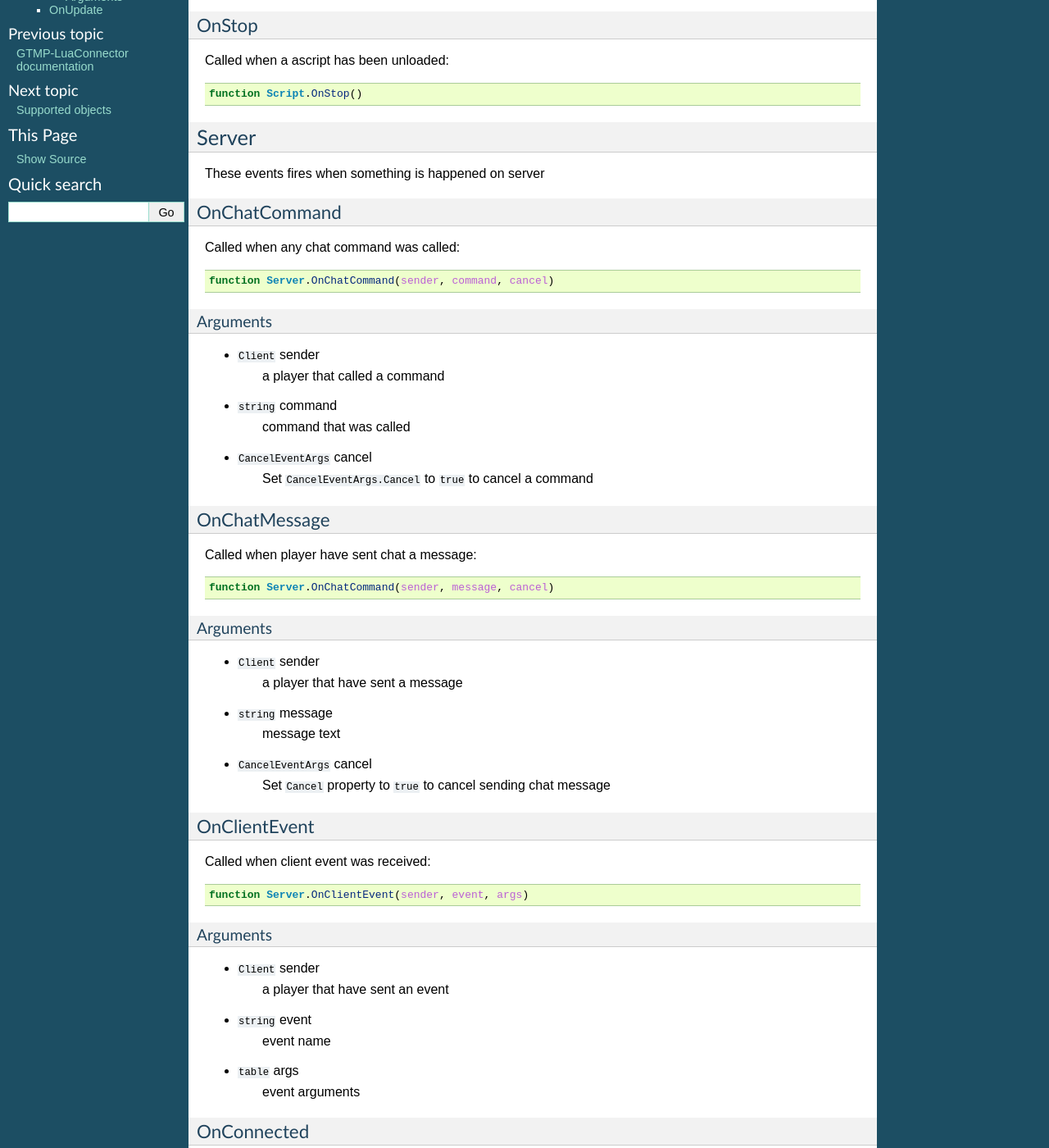
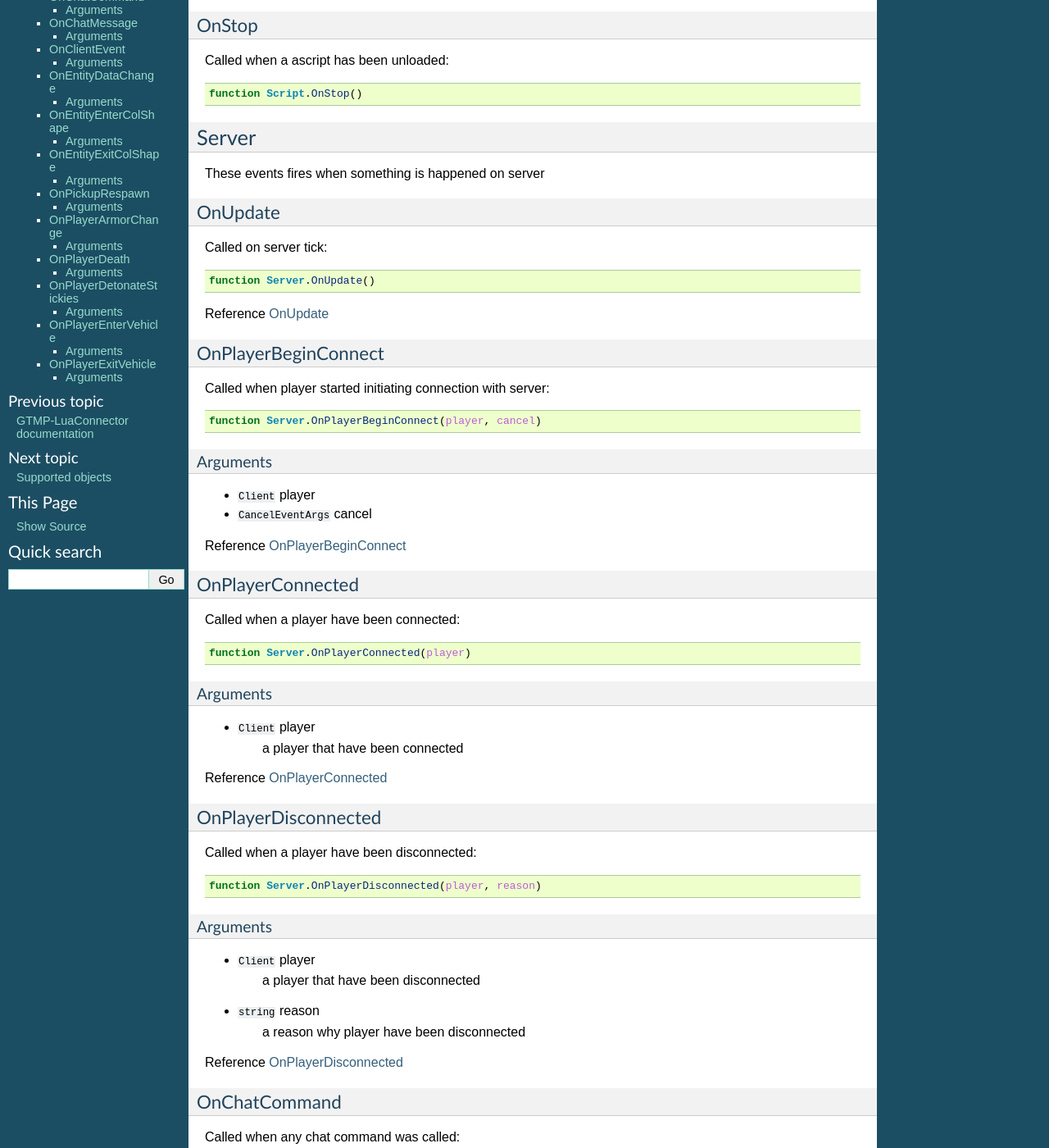
Before and after one commit to romgerman/LuaConnector-Documentation, a Sphinx documentation site: the page built from source/events.rst, in a window 1280 px wide and 1400 px high, scrolled down 310 px. Shown: the whole window at 82% size. Built offline with Sphinx 7.4.7, drawn with Linux system fonts in a browser that asks for light colours; some of the changed text lies outside the part shown.

Commit message:
More stuff

```diff
--- a/source/events.rst
+++ b/source/events.rst
@@ -30,6 +30,71 @@
 
 These events fires when something is happened on server
 
+==============
+OnUpdate
+==============
+
+Called on server tick::
+
+	function Server.OnUpdate()
+
+Reference `OnUpdate <https://wiki.gt-mp.net/index.php?title=OnUpdate>`_
+
+==========================
+OnPlayerBeginConnect
+==========================
+
+Called when player started initiating connection with server::
+
+	function Server.OnPlayerBeginConnect(player, cancel)
+
+---------
+Arguments
+---------
+
+* ``Client`` player
+
+* ``CancelEventArgs`` cancel
+
+Reference `OnPlayerBeginConnect <https://wiki.gt-mp.net/index.php?title=OnPlayerBeginConnect>`_
+
+===================
+OnPlayerConnected
+===================
+
+Called when a player have been connected::
+
+	function Server.OnPlayerConnected(player)
+
+-------------
+Arguments
+-------------
+
+* ``Client`` player
+	a player that have been connected
+
+Reference `OnPlayerConnected <https://wiki.gt-mp.net/index.php?title=OnPlayerConnected>`_
+
+=====================
+OnPlayerDisconnected
+=====================
+
+Called when a player have been disconnected::
+
+	function Server.OnPlayerDisconnected(player, reason)
+
+-------------
+Arguments
+-------------
+
+* ``Client`` player
+	a player that have been disconnected
+
+* ``string`` reason
+	a reason why player have been disconnected
+
+Reference `OnPlayerDisconnected <https://wiki.gt-mp.net/index.php?title=OnPlayerDisconnected>`_
+
 =============
 OnChatCommand
 =============
@@ -49,7 +114,9 @@
 	command that was called
 
 * ``CancelEventArgs`` cancel
-	Set ``CancelEventArgs.Cancel`` to ``true`` to cancel a command
+	Set ``Cancel`` property to ``true`` to cancel a command
+
+Reference `OnChatCommand <https://wiki.gt-mp.net/index.php?title=OnChatCommand>`_
 
 =============
 OnChatMessage
@@ -57,7 +124,7 @@
 
 Called when player have sent chat a message::
 
-	function Server.OnChatCommand(sender, message, cancel)
+	function Server.OnChatMessage(sender, message, cancel)
 
 ---------
 Arguments
@@ -71,6 +138,8 @@
 
 * ``CancelEventArgs`` cancel
 	Set ``Cancel`` property to ``true`` to cancel sending chat message
+
+Reference `OnChatMessage <https://wiki.gt-mp.net/index.php?title=OnChatMessage>`_
 
 =============
 OnClientEvent
@@ -93,43 +162,167 @@
 * ``table`` args
 	event arguments
 
-=============
-OnConnected
-=============
+Reference `OnClientEventTrigger <https://wiki.gt-mp.net/index.php?title=OnClientEventTrigger>`_
 
-Called when a player have been connected::
+===================
+OnEntityDataChange
+===================
 
-	function Server.OnPlayerConnected(player)
+Called when entity data changes::
 
--------------
+	function Server.OnEntityDataChange(entity, key, oldVal)
+
+---------
 Arguments
--------------
+---------
+
+* ``NetHandle`` entity
+
+* ``string`` key
+
+* ``any`` oldVal
+
+Reference `OnEntityDataChange <https://wiki.gt-mp.net/index.php?title=OnEntityDataChange>`_
+
+=======================
+OnEntityEnterColShape
+=======================
+
+Called when entity enters a collision shape::
+
+	function Server.OnEntityEnterColShape(colshape, entity)
+
+---------
+Arguments
+---------
+
+* ``ColShape`` colshape
+
+* ``NetHandle`` entity
+
+Reference `OnEntityEnterColShape <https://wiki.gt-mp.net/index.php?title=OnEntityEnterColShape>`_
+
+=======================
+OnEntityExitColShape
+=======================
+
+Called when entity exits a collision shape::
+
+	function Server.OnEntityExitColShape(colshape, entity)
+
+---------
+Arguments
+---------
+
+* ``ColShape`` colshape
+
+* ``NetHandle`` entity
+
+Reference `OnEntityExitColShape <https://wiki.gt-mp.net/index.php?title=OnEntityExitColShape>`_
+
+==========================
+OnPickupRespawn
+==========================
+
+Called when a pickup respawn::
+
+	function Server.OnPickupRespawn(pickup)
+
+---------
+Arguments
+---------
+
+* ``NetHandle`` pickup
+
+Reference `OnPickupRespawn <https://wiki.gt-mp.net/index.php?title=OnPickupRespawn>`_
+
+
+==========================
+OnPlayerArmorChange
+==========================
+
+Called when player armor changes::
+
+	function Server.OnPlayerArmorChange(player, oldVal)
+
+---------
+Arguments
+---------
 
 * ``Client`` player
-	a player that have been connected
 
-==============
-OnDisconnected
-==============
+* ``number`` oldVal
 
-Called when a player have been disconnected::
+Reference `OnPlayerArmorChange <https://wiki.gt-mp.net/index.php?title=OnPlayerArmorChange>`_
 
-	function Server.OnPlayerDisconnected(player, reason)
+==========================
+OnPlayerDeath
+==========================
 
--------------
+Called when player have died::
+
+	function Server.OnPlayerDeath(player, killer, weapon)
+
+---------
 Arguments
--------------
+---------
+
+* ``Client`` pickup
+
+* ``NetHandle`` killer
+
+* ``number`` weapon
+
+Reference `OnPlayerDeath <https://wiki.gt-mp.net/index.php?title=OnPlayerDeath>`_
+
+==========================
+OnPlayerDetonateStickies
+==========================
+
+Called when player detonate sticky bombs::
+
+	function Server.OnPlayerDetonateStickies(player)
+
+---------
+Arguments
+---------
 
 * ``Client`` player
-	a player that have been disconnected
 
-* ``string`` reason
-	a reason why player have been disconnected
+Reference `OnPlayerDetonateStickies <https://wiki.gt-mp.net/index.php?title=OnPlayerDetonateStickies>`_
 
-==============
-OnUpdate
-==============
+==========================
+OnPlayerEnterVehicle
+==========================
 
-Called on server tick::
+Called when player enters a vehicle::
 
-	function Server.OnUpdate()
+	function Server.OnPlayerEnterVehicle(player, vehicle)
+
+---------
+Arguments
+---------
+
+* ``Client`` player
+
+* ``NetHandle`` vehicle
+
+Reference `OnPlayerEnterVehicle <https://wiki.gt-mp.net/index.php?title=OnPlayerEnterVehicle>`_
+
+==========================
+OnPlayerExitVehicle
+==========================
+
+Called when player exists vehicle::
+
+	function Server.OnPlayerExitVehicle(player, vehicle)
+
+---------
+Arguments
+---------
+
+* ``Client`` player
+
+* ``NetHandle`` vehicle
+
+Reference `OnPlayerExitVehicle <https://wiki.gt-mp.net/index.php?title=OnPlayerExitVehicle>`_
--- a/source/index.rst
+++ b/source/index.rst
@@ -12,6 +12,8 @@
 
 This library uses `MoonSharp <http://www.moonsharp.org/>`_ Lua interpreter. It's almost not `differs <http://www.moonsharp.org/moonluadifferences.html>`_ from classic lua but it has some `additional things <http://www.moonsharp.org/additions.html>`_.
 
+.. note:: All API functions are accessible from ``API`` table (so you just write it like in C# scripts)
+
 .. toctree::
    :maxdepth: 2
    :caption: Contents:
@@ -20,3 +22,5 @@
    objects
    vector3
    json
+   samples
+   void
--- /dev/null
+++ b/source/samples.rst
@@ -0,0 +1,5 @@
+Code samples
+=============================================
+.. highlight:: lua
+
+TODO
--- /dev/null
+++ b/source/void.rst
@@ -0,0 +1,4 @@
+Objects that exist in API but not in this library
+==================================================
+
+Here you can find some objects that can be found in GT-MP API but for some reason doesn't exist in LuaConnector and why they are not in.
```
Also changed, not shown: source/objects.rst (+61 -23 lines).
